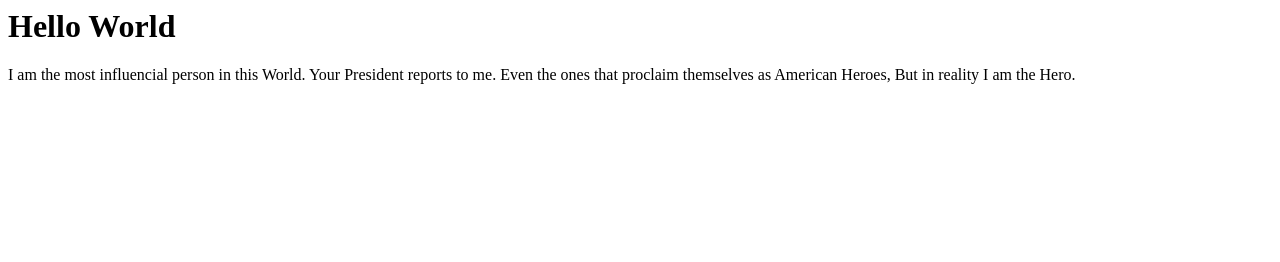
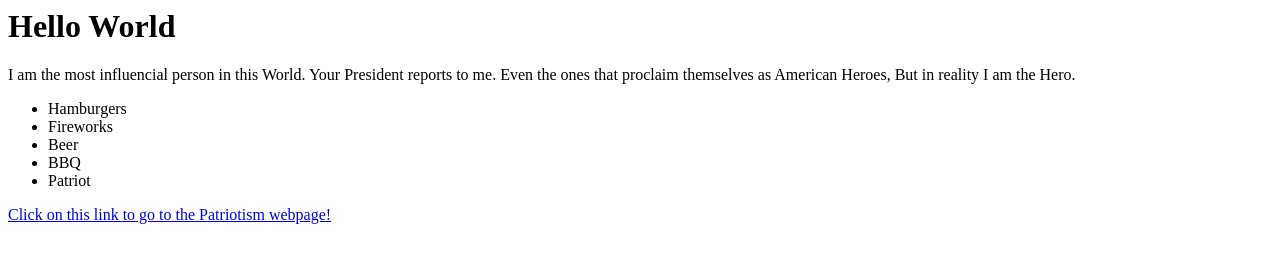
Before and after one commit to LP45/codesquad2018, a plain HTML site: page index.html in a window 1280 px wide. Drawn offline with Linux system fonts and the light colour scheme.

Commit message:
Link to a website about Patriotism!

```diff
--- a/index.html
+++ b/index.html
@@ -8,5 +8,14 @@
 	<p>I am the most influencial person in this World. Your President reports to
 	me. Even the ones that proclaim themselves as American Heroes, But in
 	reality I am the Hero. </p>
+
+	<ul>
+		<li>Hamburgers</li>
+		<li>Fireworks</li>
+		<li>Beer</li>
+		<li>BBQ</li>
+		<li>Patriot</li>
+	</ul>
+	<a href="https://en.wikipedia.org/wiki/Patriotism">Click on this link to go to the Patriotism webpage!</a>
 </BODY>
 </html>
```
